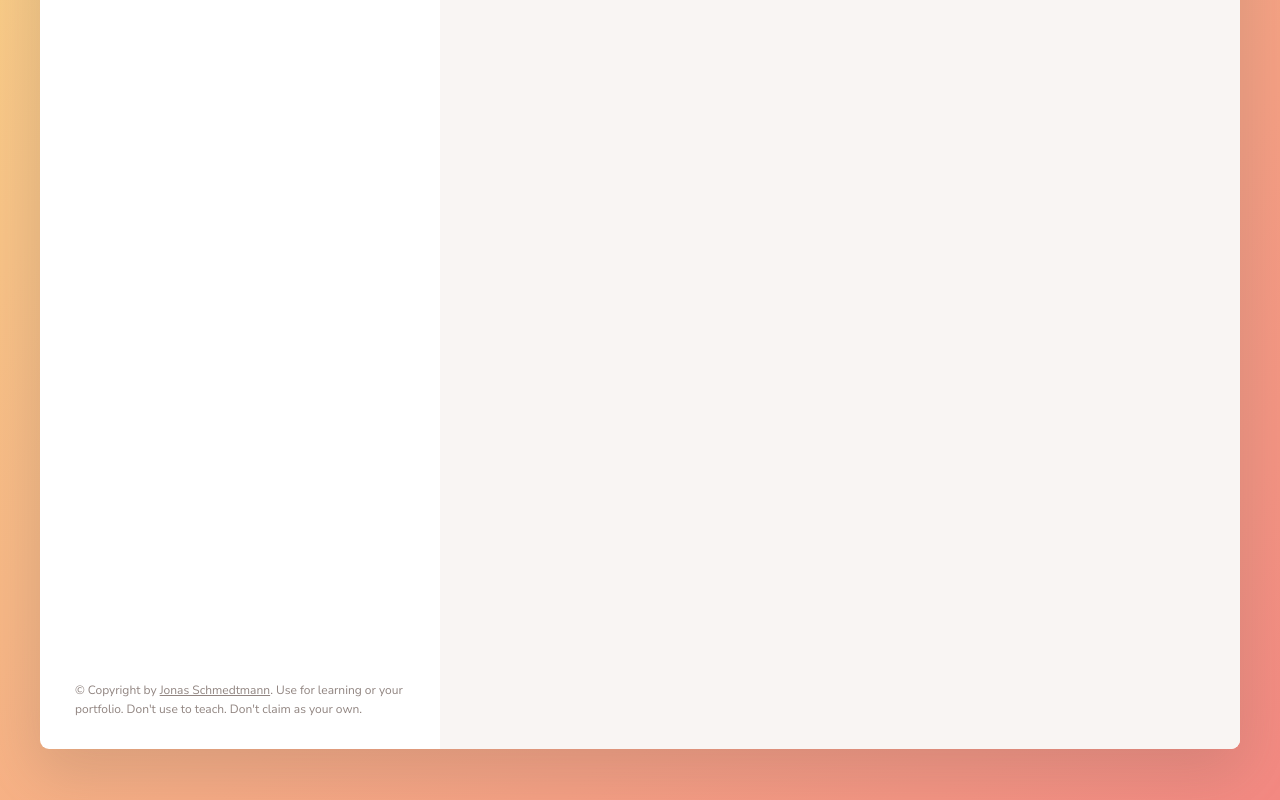
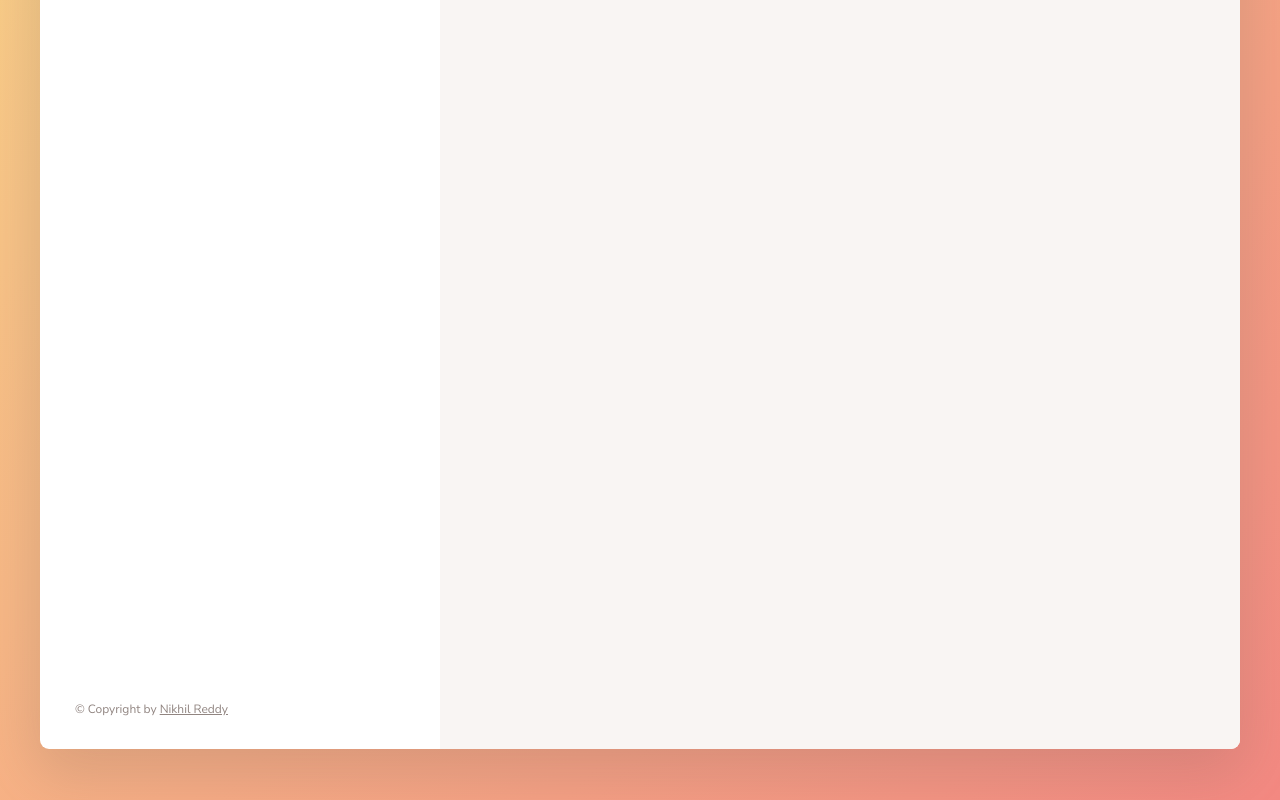
Before and after one commit to nikhilreddyh/forkify, a website built with Parcel: page index.html in a window 1280 px wide. Shown: the part 472-1272 px from the top of the page. Built offline with nearby package versions, Linux system fonts and the light colour scheme.

Commit message:
copyrights changed

```diff
--- a/index.html
+++ b/index.html
@@ -126,10 +126,9 @@
           <a
             class="twitter-link"
             target="_blank"
-            href="https://twitter.com/jonasschmedtman"
-            >Jonas Schmedtmann</a
-          >. Use for learning or your portfolio. Don't use to teach. Don't claim
-          as your own.
+            href="https://twitter.com/nikhil_reddy_7"
+            >Nikhil Reddy</a
+          >
         </p>
       </div>
 
```
